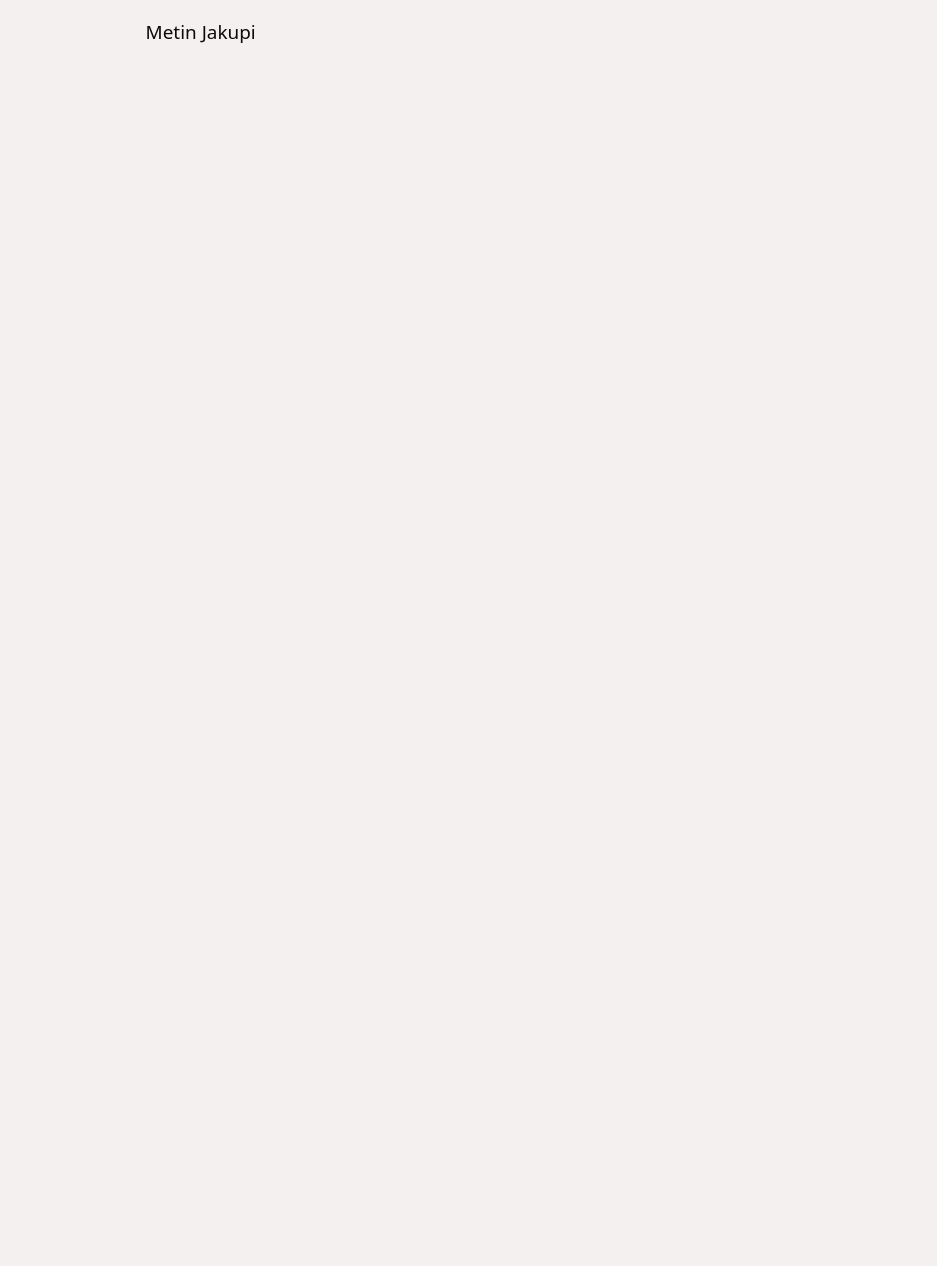
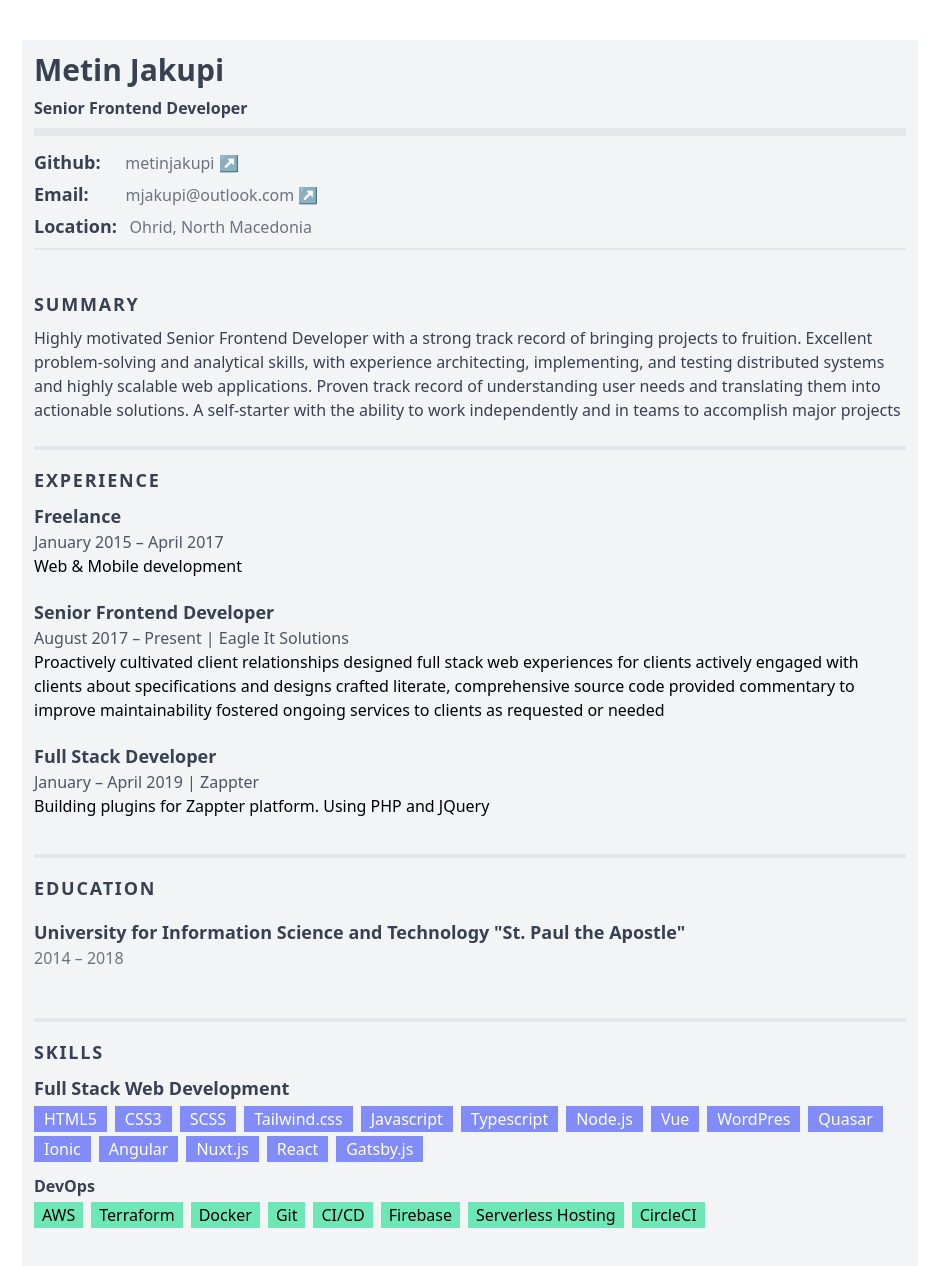
Before and after one commit to metinjakupi/metinjakupi.dev, an Astro site: page / in a window 1280 px wide. Shown: the whole page, without its empty margins (170-1107 px from the left). Before the commit the page ends 800 px from the top, so only its background shows below. Built offline with nearby package versions, Linux system fonts and the light colour scheme; Astro itself is replaced by a stand-in of ours.

Commit message:
feat: added vue + tailwind

```diff
--- a/astro.config.mjs
+++ b/astro.config.mjs
@@ -1,8 +1,9 @@
 import { defineConfig } from 'astro/config';
+import vue from "@astrojs/vue";
 
-import vue from "@astrojs/vue";
+import tailwind from "@astrojs/tailwind";
 
 // https://astro.build/config
 export default defineConfig({
-  integrations: [vue()]
+  integrations: [vue(), tailwind()]
 });
--- a/package.json
+++ b/package.json
@@ -10,6 +10,7 @@
     "astro": "astro"
   },
   "devDependencies": {
+    "@astrojs/tailwind": "^1.0.0",
     "@astrojs/vue": "^1.0.0",
     "astro": "^1.0.6",
     "vue": "^3.2.37"
--- /dev/null
+++ b/src/components/Home.vue
@@ -0,0 +1,204 @@
+<template>
+  <main class="max-w-4xl p-3 mx-auto my-auto bg-gray-100 ">
+    <header class="text-left w-full mb-3 align-top border-b-8">
+        <h1 class="text-3xl mb-2 font-bold text-gray-700">
+          Metin Jakupi
+        </h1>
+        <h2 class="font-semibold text-gray-700 mb-2">
+         Senior Frontend Developer
+        </h2>
+    </header>
+
+    <div class="col-gap-16">
+      <section class="pb-4 mt-4 first:mt-0">
+        <div class="pb-2 mb-2 border-b-2">
+          <ul class="list-inside pr-7">
+
+            <li class="mt-1 leading-normal transition duration-100 ease-in text-gray-500 text-md hover:text-gray-700">
+              <a href="https://github.com/metinjakupi" class="group">
+                      <span class="mr-5 text-lg font-semibold text-gray-700">
+                        Github:
+                      </span>
+                metinjakupi
+                <span
+                    class="inline-block font-normal text-black transition duration-100 ease-in text-gray-550 print:text-black group-hover:text-gray-700 print:">
+                        ↗
+                      </span>
+              </a>
+            </li>
+
+            <li class="mt-1 leading-normal transition duration-100 ease-in text-gray-500 text-md hover:text-gray-700">
+              <a href="mailto:mjakupi@outlook.com" class="group">
+                      <span class="mr-8 text-lg font-semibold text-gray-700">
+                        Email:
+                      </span>
+                mjakupi@outlook.com
+                <span
+                    class="inline-block font-normal transition duration-100 ease-in text-gray-500 print:text-black group-hover:text-gray-700">
+                        ↗
+                      </span>
+              </a>
+            </li>
+            <li class="mt-1 leading-normal transition duration-100 ease-in text-gray-500 text-md hover:text-gray-700">
+                      <span class="mr-2 text-lg font-semibold text-gray-700">
+                        Location:
+                      </span>Ohrid, North Macedonia
+            </li>
+          </ul>
+        </div>
+      </section>
+      <section class="pb-2 pb-4 mt-4 border-b-4 first:mt-0">
+        <h2 class="mb-2 text-lg font-bold tracking-widest text-gray-700 print:font-normal">
+          SUMMARY
+        </h2>
+        <div class="mb-2">
+          <p class="mt-2 leading-normal text-gray-700 text-md">
+            Highly motivated Senior Frontend Developer with a strong track record of bringing projects to fruition.
+            Excellent
+            problem-solving and analytical skills, with experience architecting, implementing, and testing distributed
+            systems
+            and highly scalable web applications. Proven track record of understanding user needs and translating them
+            into
+            actionable solutions. A self-starter with the ability to work independently and in teams to accomplish major
+            projects
+          </p>
+        </div>
+      </section>
+      <section class="pb-2 pb-4 mt-4 border-b-4 first:mt-0">
+        <div>
+          <h2 class="mb-2 text-lg font-bold tracking-widest text-gray-700 print:font-normal">
+            EXPERIENCE
+          </h2>
+          <section class="mb-2">
+            <header v-for="(j,k) in jobs" :key="`job-${k}`" class="mb-5">
+
+              <h3 class="text-lg font-semibold text-gray-700">
+                {{ j.title }}
+              </h3>
+              <p class="leading-normal text-md text-gray-600">
+                {{ j.dates }} {{ j.company }}
+              </p>
+              <p>
+                {{ j.description }}
+              </p>
+            </header>
+          </section>
+        </div>
+      </section>
+      <section class="pb-2 pb-4 mt-4 border-b-4 first:mt-0">
+        <div>
+          <h2 class="mb-2 text-lg font-bold tracking-widest text-gray-700 print:font-normal">
+            EDUCATION
+          </h2>
+          <section class="pb-4 mt-4 mb-4">
+            <header>
+              <h3 class="flex-grow text-lg font-semibold text-gray-700 leading-snugish">
+                University for Information Science and Technology "St. Paul the Apostle"
+              </h3>
+              <p class="leading-normal text-md text-gray-500">
+                2014 – 2018
+              </p>
+            </header>
+          </section>
+        </div>
+      </section>
+      <section class="pb-4 mt-4 first:mt-0">
+        <h2 class="mb-2 text-lg font-bold tracking-widest text-gray-700 print:font-normal">
+          SKILLS
+        </h2>
+        <div class="mb-2">
+          <header>
+            <h3 class="text-lg font-semibold text-gray-700 leading-snugish">
+              Full Stack Web Development
+            </h3>
+          </header>
+
+          <div class="my-1 last:pb-1">
+            <ul class="flex flex-wrap text-sm2 leading-relaxed -mr-1.6 -mb-1">
+              <li v-for="(skill,k) in skills" :key="`skill-${k}`"
+                  class="px-2.5 mr-2 mb-1 text-white leading-relaxed  bg-indigo-400 print:bg-white print:border-inset print:text-black">
+                {{ skill }}
+              </li>
+            </ul>
+          </div>
+        </div>
+        <div class="mb-2">
+          <header>
+            <h3 class="font-semibold text-gray-700 text-m leading-snugish">
+              DevOps
+            </h3>
+          </header>
+          <div class="my-1 last:pb-1">
+            <ul class="flex flex-wrap text-sm2 leading-relaxed -mr-1.6 -mb-1">
+              <li v-for="(dev,k) in devOps" :key="`devOps-${k}`"
+                  class="px-2 mr-2 mb-1 text-black leading-relaxed bg-emerald-300 print:bg-white print:border-inset ">
+                {{ dev }}
+              </li>
+
+            </ul>
+          </div>
+        </div>
+      </section>
+    </div>
+  </main>
+</template>
+
+<script lang="ts" setup>
+
+const jobs = [
+  {
+    title: "Freelance",
+    company: "",
+    location: "",
+    dates: "January 2015 – April 2017",
+    description: "Web & Mobile development",
+  },
+  {
+    title: "Senior Frontend Developer",
+    company: "| Eagle It Solutions",
+    location: "Struga, North Macedonia",
+    dates: "August 2017 – Present",
+    description: "Proactively cultivated client relationships designed full stack web experiences for clients actively engaged with clients about specifications and designs crafted literate, comprehensive source code provided commentary to improve maintainability fostered ongoing services to clients as requested or needed",
+  },
+  {
+    title: "Full Stack Developer",
+    company: "| Zappter",
+    location: "Zürich, Switzerland",
+    dates: "January – April 2019",
+    description: "Building plugins for Zappter platform. Using PHP and JQuery",
+  },
+
+]
+const skills = [
+  'HTML5',
+  'CSS3',
+  'SCSS',
+  'Tailwind.css',
+  'Javascript',
+  'Typescript',
+  'Node.js',
+  'Vue',
+  'WordPres',
+  'Quasar',
+  'Ionic',
+  'Angular',
+  'Nuxt.js',
+  'React',
+  'Gatsby.js',
+]
+
+const devOps = [
+  'AWS',
+  'Terraform',
+  'Docker',
+  'Git',
+  'CI/CD',
+  'Firebase',
+  'Serverless Hosting',
+  'CircleCI',
+]
+</script>
+
+<style scoped>
+
+</style>
--- a/src/layouts/Layout.astro
+++ b/src/layouts/Layout.astro
@@ -13,44 +13,12 @@ const { title } = Astro.props as Props;
 		<meta name="viewport" content="width=device-width" />
 		<link rel="icon" type="image/x-icon" href="/favicon.ico" />
 		<meta name="generator" content={Astro.generator} />
+		<meta name="description" content="Innovative, dynamic and results-driven Frontend Developer with 5+ years of experience developing web-based software applications">
+		<meta name="og:type" content="website" />
+		<meta name="og:title" content={title} />
 		<title>{title}</title>
 	</head>
-	<body>
+	<body class="py-10">
 		<slot />
 	</body>
 </html>
-<style>
-	:root {
-		--font-size-base: clamp(1rem, 0.34vw + 0.91rem, 1.19rem);
-		--font-size-lg: clamp(1.2rem, 0.7vw + 1.2rem, 1.5rem);
-		--font-size-xl: clamp(2.44rem, 2.38vw + 1.85rem, 3.75rem);
-
-		--color-text: hsl(12, 5%, 4%);
-		--color-bg: hsl(10, 21%, 95%);
-		--color-border: hsl(17, 24%, 90%);
-	}
-
-	html {
-		font-family: system-ui, sans-serif;
-		font-size: var(--font-size-base);
-		color: var(--color-text);
-		background-color: var(--color-bg);
-	}
-
-	body {
-		margin: 0;
-	}
-
-	:global(h1) {
-		font-size: var(--font-size-xl);
-	}
-
-	:global(h2) {
-		font-size: var(--font-size-lg);
-	}
-
-	:global(code) {
-		font-family: Menlo, Monaco, Lucida Console, Liberation Mono, DejaVu Sans Mono,
-			Bitstream Vera Sans Mono, Courier New, monospace;
-	}
-</style>
--- a/src/pages/index.astro
+++ b/src/pages/index.astro
@@ -1,70 +1,8 @@
 ---
 import Layout from '../layouts/Layout.astro';
-import Button from '../components/Button.vue';
+import Home from '../components/Home.vue';
 ---
 
-<Layout title="Metin Jakupi: Personal Site">
-	<main>
-		Metin Jakupi
-	</main>
+<Layout title="Metin Jakupi | Senior Frontend Developer">
+      <Home/>
 </Layout>
-
-<style>
-	:root {
-		--astro-gradient: linear-gradient(0deg, #4f39fa, #da62c4);
-	}
-
-	h1 {
-		margin: 2rem 0;
-	}
-
-	main {
-		margin: auto;
-		padding: 1em;
-		max-width: 60ch;
-	}
-
-	.text-gradient {
-		font-weight: 900;
-		background-image: var(--astro-gradient);
-		-webkit-background-clip: text;
-		-webkit-text-fill-color: transparent;
-		background-size: 100% 200%;
-		background-position-y: 100%;
-		border-radius: 0.4rem;
-		animation: pulse 4s ease-in-out infinite;
-	}
-
-	@keyframes pulse {
-		0%,
-		100% {
-			background-position-y: 0%;
-		}
-		50% {
-			background-position-y: 80%;
-		}
-	}
-
-	.instructions {
-		line-height: 1.6;
-		margin: 1rem 0;
-		background: #4f39fa;
-		padding: 1rem;
-		border-radius: 0.4rem;
-		color: var(--color-bg);
-	}
-
-	.instructions code {
-		font-size: 0.875em;
-		border: 0.1em solid var(--color-border);
-		border-radius: 4px;
-		padding: 0.15em 0.25em;
-	}
-
-	.link-card-grid {
-		display: grid;
-		grid-template-columns: repeat(auto-fit, minmax(24ch, 1fr));
-		gap: 1rem;
-		padding: 0;
-	}
-</style>
--- /dev/null
+++ b/tailwind.config.cjs
@@ -0,0 +1,8 @@
+/** @type {import('tailwindcss').Config} */
+module.exports = {
+	content: ['./src/**/*.{astro,html,js,jsx,md,mdx,svelte,ts,tsx,vue}'],
+	theme: {
+		extend: {},
+	},
+	plugins: [],
+}
```
Also changed, not shown: src/components/Button.vue (deleted, +0 -9 lines), 1 other file.
